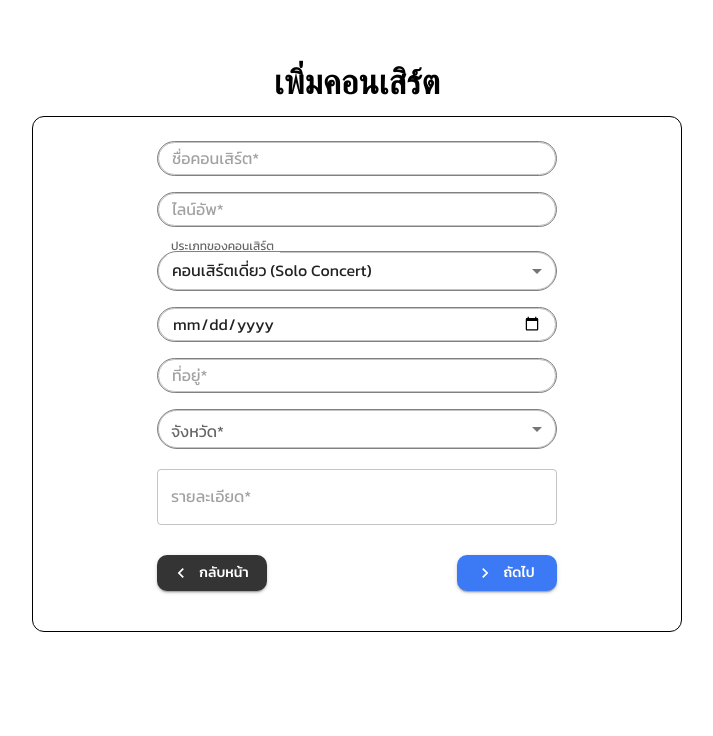
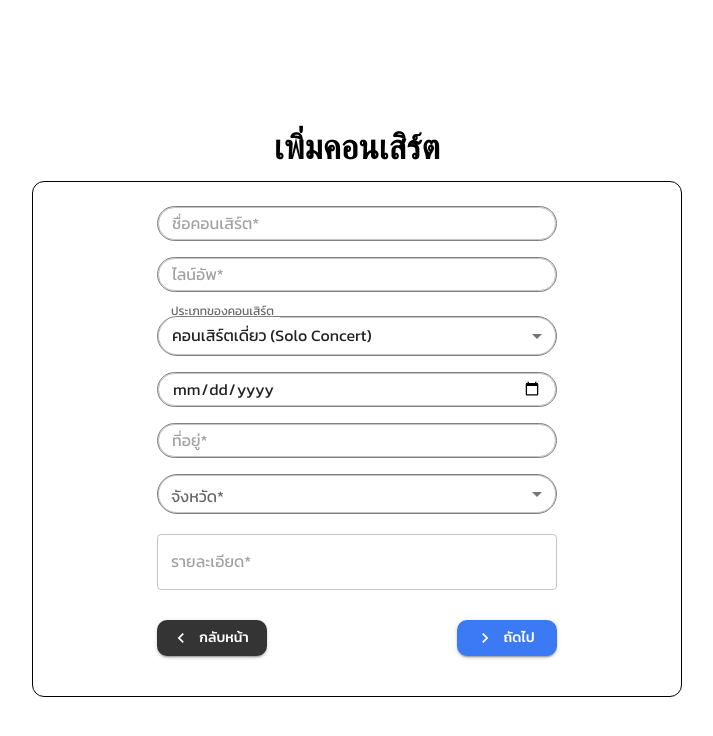
Before and after one commit to LidTleJao/react_frontend_project, a React (Vite) app: page /AddConcert in a window 1280 px wide. Shown: the part 118-854 px from the top of the page, without its empty margins (283-996 px from the left). Built offline with nearby package versions, Linux system fonts and the light colour scheme.

Commit message:
fix_checkhotel

```diff
--- a/src/page/AddCC/AddConcert/AddConcert.css
+++ b/src/page/AddCC/AddConcert/AddConcert.css
@@ -3,5 +3,5 @@
     display: flex;
     justify-content: center;
     align-items: center;
-    min-height: 110vh;
+    min-height: 120vh;
   }
--- a/src/page/AddCC/AddConcert/AddConcert.tsx
+++ b/src/page/AddCC/AddConcert/AddConcert.tsx
@@ -63,7 +63,7 @@ function AddConcertPage() {
           style={{
             display: "flex",
             flexDirection: "column",
-            marginTop: "50px",
+            marginTop: "100px",
           }}
         >
           <div style={{ display: "flex", justifyContent: "center" }}>
@@ -84,8 +84,9 @@ function AddConcertPage() {
           <Box
             sx={{
               width: 650,
-              // height: 570,
-              maxHeight: 600,
+              height: "auto",
+              maxHeight: "100%",
+              overflow: "auto",
               paddingBottom: 5,
               borderRadius: 3,
               border: 1,
@@ -308,6 +309,7 @@ function AddConcertPage() {
                 value={detail_concert}
                 onChange={(e) => setDetail_concert(e.target.value)}
                 style={{
+                  // maxHeight:"150px",
                   marginTop: "20px",
                   borderRadius: "10px",
                   backgroundColor: "white",
--- a/src/page/AddHT/CheckDataHotel/CheckDataHotel.tsx
+++ b/src/page/AddHT/CheckDataHotel/CheckDataHotel.tsx
@@ -4,7 +4,7 @@ import {
   Card,
   CardActionArea,
   CardMedia,
-  Divider,
+  // Divider,
   FormControl,
   Grid,
   ImageList,
@@ -12,7 +12,7 @@ import {
   // ImageList,
   // ImageListItem,
   InputLabel,
-  Link,
+  // Link,
   MenuItem,
   // MenuItem,
   Paper,
@@ -772,6 +772,69 @@ function CheckDataHotelPage() {
                                               fontSize: "40px",
                                               color: "#4CAF50",
                                             }}
+                                            // onClick={async () => {
+                                            //   // console.log(hotelUrl);
+
+                                            //   // console.log(contact);
+                                            //   try {
+                                            //     // console.log(contact);
+                                            //     for (
+                                            //       let index = 0;
+                                            //       index < contact.length;
+                                            //       index++
+                                            //     ) {
+                                            //       console.log(contact[index]);
+                                            //       if (
+                                            //         contact[index].HCID == 0
+                                            //       ) {
+                                            //         // เอา api ตัวเพิ่มลิงค์มาใส่ตรงนี้
+                                            //         console.log(contact[index]);
+                                            //         const hotel =
+                                            //         contact[index];
+                                            //         const reshotel =
+                                            //           await hotelService.updateHotelChannel(
+                                            //             String(hotel.hotel_ID),
+                                            //             String(hotel.HCID),
+                                            //             hotel.url
+                                            //           );
+                                            //         console.log(
+                                            //           reshotel.status
+                                            //         );
+                                            //         window.alert(
+                                            //           "แก้ไขข้อมูลช่องทางการติดต่อเสร็จสิ้น!!!"
+                                            //         );
+                                            //       } else {
+                                            //         const hotel =
+                                            //         hotelUrl[index];
+                                            //         const reshotel =
+                                            //           await hotelService.updateHotelChannel(
+                                            //             String(hotel.hotel_ID),
+                                            //             String(hotel.HCID),
+                                            //             hotel.url
+                                            //           );
+                                            //         console.log(
+                                            //           reshotel.status
+                                            //         );
+                                            //         window.alert(
+                                            //           "แก้ไขข้อมูลช่องทางการติดต่อเสร็จสิ้น!!!"
+                                            //         );
+                                            //       }
+                                            //     }
+                                            //     // const resUrl =
+                                            //     //   await hotelService.getHotelUrlByHid(
+                                            //     //     Hotel_ID
+                                            //     //   );
+                                            //     // const dataUrl: HotelURLGetByHotelIDRes[] =
+                                            //     //   resUrl.data;
+                                            //     // setHotelUrl(dataUrl);
+                                            //     // setContact([]);
+
+                                            //     setEditing2(false);
+                                            //   } catch (error) {
+                                            //     setEditing2(false);
+                                            //     console.log(error);
+                                            //   }
+                                            // }}
                                             onClick={async () => {
                                               console.log(hotelUrl);
 
@@ -784,11 +847,12 @@ function CheckDataHotelPage() {
                                                   index++
                                                 ) {
                                                   if (
+                                                    contact[index] &&
                                                     contact[index].HCID == 0
                                                   ) {
                                                     // เอา api ตัวเพิ่มลิงค์มาใส่ตรงนี้
                                                     console.log(contact[index]);
-                                                  } else {
+                                                  } else if (contact[index]) {
                                                     const hotel =
                                                       contact[index];
                                                     const reshotel =
@@ -800,6 +864,9 @@ function CheckDataHotelPage() {
                                                     console.log(
                                                       reshotel.status
                                                     );
+                                                    window.alert(
+                                                      "แก้ไขข้อมูลช่องทางการติดต่อเสร็จสิ้น!!!"
+                                                    );
                                                   }
                                                 }
                                                 const resUrl =
@@ -810,9 +877,7 @@ function CheckDataHotelPage() {
                                                   resUrl.data;
                                                 setHotelUrl(dataUrl);
                                                 setContact([]);
-                                                window.alert(
-                                                  "แก้ไขข้อมูลเสร็จสิ้น!!!"
-                                                );
+
                                                 setEditing2(false);
                                               } catch (error) {
                                                 setEditing2(false);
```
